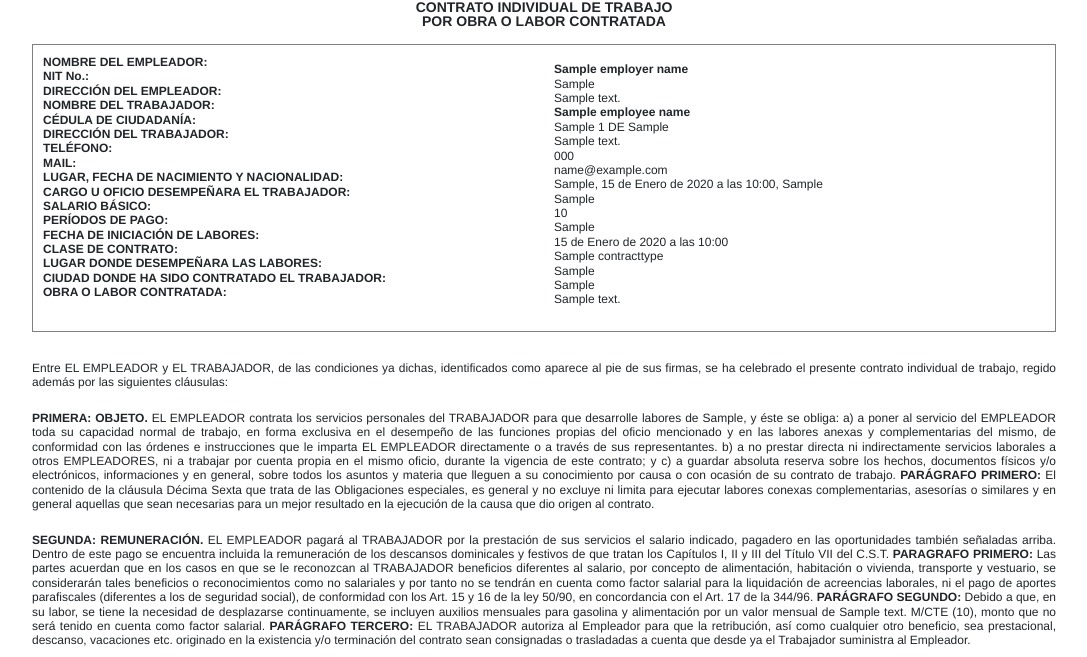
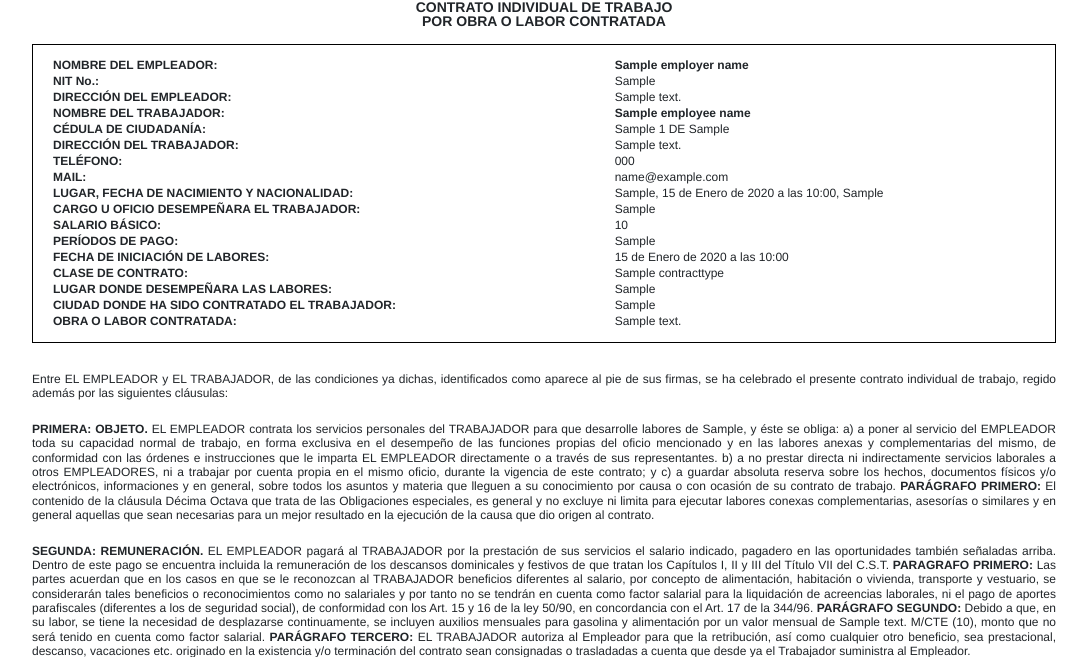
Before and after one commit to diego1996/contract-generator, a Django app: template templates/contracts/individual-employment-contract.html in a window 1280 px wide. Shown: the top 657 px of the page, without its empty margins (96-1183 px from the left). Run offline with Django 4.2, Linux system fonts and the light colour scheme; tables that the repository leaves empty hold one stand-in row (values such as "Sample post"); the template is opened without the code that fills it: values that come from a table or form of the project are taken from there, most other values are stand-ins (such as "Sample title", 1, 10 or a date in 2020).

Commit message:
fix table resume contract

```diff
--- a/templates/contracts/individual-employment-contract.html
+++ b/templates/contracts/individual-employment-contract.html
@@ -18,10 +18,6 @@
             -webkit-text-size-adjust: auto;
         }
 
-        .tab {
-            padding-left: 30px;
-        }
-
         .title {
             font-size: 14px;
             font-family: 'Calibri Light', sans-serif;
@@ -39,21 +35,7 @@
         .text_row {
             font-size: 12px;
             font-family: 'Calibri Light', sans-serif;
-            line-height: 1.2;
-        }
-
-        .table_border {
-            border-style: solid;
-            border-top-width: 1px;
-            border-right-width: 1px;
-            border-bottom-width: 1px;
-            border-left-width: 1px;
-        }
-
-        td {
-            padding-top: 10px;
-            padding-left: 10px;
-            padding-right: 10px;
+            line-height: 0;
         }
 
     </style>
@@ -62,87 +44,149 @@
 <div class="block">
     <p class="title" align="center"><b>CONTRATO INDIVIDUAL DE TRABAJO <br>POR OBRA O LABOR CONTRATADA</b></p>
 </div>
-<table width="100%" class="table_border">
-    <tr>
-        <td width="50%">
+
+<div class="flex-container"
+     style="display:table; width: 100%; padding-bottom: 5px; padding-top: 20px; padding-left: 20px;border:1px solid black">
+    <div style="display: table-row;">
+        <div class="flex-item" style="text-align: left; display: table-cell">
+            <p class="text_row" align=""><b>NOMBRE DEL EMPLEADOR:</b></p>
+        </div>
+        <div class="flex-item" style=" margin: auto; text-align: left; display:table-cell">
+            <p class="text_row" align=""><b>{{ employer_name }}</b></p>
+        </div>
+    </div>
+    <div style="display: table-row">
+        <div class="flex-item" style="text-align: left; display: table-cell">
+            <p class="text_row" align=""><b>NIT No.:</b></p>
+        </div>
+        <div class="flex-item" style=" margin: auto; text-align: left; display:table-cell">
+            <p class="text_row" align="">{{ employer_nit }}</p>
+        </div>
+    </div>
+    <div style="display: table-row">
+        <div class="flex-item" style="text-align: left; display: table-cell">
+            <p class="text_row" align=""><b>DIRECCIÓN DEL EMPLEADOR:</b></p>
+        </div>
+        <div class="flex-item" style=" margin: auto; text-align: left; display:table-cell">
+            <p class="text_row" align="">{{ employer_address }}</p>
+        </div>
+    </div>
+    <div style="display: table-row">
+        <div class="flex-item" style="text-align: left; display: table-cell">
+            <p class="text_row" align=""><b>NOMBRE DEL TRABAJADOR:</b></p>
+        </div>
+        <div class="flex-item" style=" margin: auto; text-align: left; display:table-cell">
+            <p class="text_row" align=""><b>{{ employee_name }}</b></p>
+        </div>
+    </div>
+    <div style="display: table-row">
+        <div class="flex-item" style="text-align: left; display: table-cell">
+            <p class="text_row" align=""><b>CÉDULA DE CIUDADANÍA:</b></p>
+        </div>
+        <div class="flex-item" style=" margin: auto; text-align: left; display:table-cell">
+            <p class="text_row" align="">{{ employee_identification_type }} {{ employee_identification_number }}
+                DE {{ employee_identification_expedition_place }}</p>
+        </div>
+    </div>
+    <div style="display: table-row">
+        <div class="flex-item" style="text-align: left; display: table-cell">
+            <p class="text_row" align=""><b>DIRECCIÓN DEL TRABAJADOR:</b></p>
+        </div>
+        <div class="flex-item" style=" margin: auto; text-align: left; display:table-cell">
+            <p class="text_row" align="">{{ employee_address }}</p>
+        </div>
+    </div>
+    <div style="display: table-row">
+        <div class="flex-item" style="text-align: left; display: table-cell">
+            <p class="text_row" align=""><b>TELÉFONO:</b></p>
+        </div>
+        <div class="flex-item" style=" margin: auto; text-align: left; display:table-cell">
+            <p class="text_row" align="">{{ employee_cellphone }}</p>
+        </div>
+    </div>
+    <div style="display: table-row; ">
+        <div class="flex-item" style="text-align: left; display: table-cell">
+            <p class="text_row" align=""><b>MAIL:</b></p>
+        </div>
+        <div class="flex-item" style=" margin: auto; text-align: left; display:table-cell">
+            <p class="text_row" align="">{{ employee_email }}</p>
+        </div>
+    </div>
+    <div style="display: table-row; ">
+        <div class="flex-item" style="text-align: left; display: table-cell">
+            <p class="text_row" align=""><b>LUGAR, FECHA DE NACIMIENTO Y NACIONALIDAD:</b></p>
+        </div>
+        <div class="flex-item" style=" margin: auto; text-align: left; display:table-cell">
             <p class="text_row" align="">
-                <b>NOMBRE DEL EMPLEADOR:</b>
-                <br>
-                <b>NIT No.:</b>
-                <br>
-                <b>DIRECCIÓN DEL EMPLEADOR:</b>
-                <br>
-                <b>NOMBRE DEL TRABAJADOR:</b>
-                <br>
-                <b>CÉDULA DE CIUDADANÍA:</b>
-                <br>
-                <b>DIRECCIÓN DEL TRABAJADOR:</b>
-                <br>
-                <b>TELÉFONO:</b>
-                <br>
-                <b>MAIL:</b>
-                <br>
-                <b>LUGAR, FECHA DE NACIMIENTO Y NACIONALIDAD:</b>
-                <br>
-                <b>CARGO U OFICIO DESEMPEÑARA EL TRABAJADOR:</b>
-                <br>
-                <b>SALARIO BÁSICO:</b>
-                <br>
-                <b>PERÍODOS DE PAGO:</b>
-                <br>
-                <b>FECHA DE INICIACIÓN DE LABORES:</b>
-                <br>
-                <b>CLASE DE CONTRATO:</b>
-                <br>
-                <b>LUGAR DONDE DESEMPEÑARA LAS LABORES:</b>
-                <br>
-                <b>CIUDAD DONDE HA SIDO CONTRATADO EL TRABAJADOR:</b>
-                <br>
-                <b>OBRA O LABOR CONTRATADA:</b>
-                <br>
-                <br>
+                {{ employee_place_birth }}, {{ employee_date_birth }}, {{ employee_nationality }}
             </p>
-        </td>
-        <td>
-            <p class="text_row" align="">
-                <b>{{ employer_name }}</b>
-                <br>
-                {{ employer_nit }}
-                <br>
-                {{ employer_address }}
-                <br>
-                <b>{{ employee_name }}</b>
-                <br>
-                {{ employee_identification_type }} {{ employee_identification_number }}
-                DE {{ employee_identification_expedition_place }}
-                <br>
-                {{ employee_address }}
-                <br>
-                {{ employee_cellphone }}
-                <br>
-                {{ employee_email }}
-                <br>
-                {{ employee_place_birth }}, {{ employee_date_birth }}, {{ employee_nationality }}
-                <br>
-                {{ contract_position }}
-                <br>
-                {{ contract_base_salary }}
-                <br>
-                {{ contract_paid_period }}
-                <br>
-                {{ contract_start_work_date }}
-                <br>
-                {{ contract_type }}
-                <br>
-                {{ contract_place_work }}
-                <br>
-                {{ contract_city }}
-                <br>
-                {{ contract_position_description }}
-            </p>
-        </td>
-    </tr>
-</table>
+        </div>
+    </div>
+    <div style="display: table-row; ">
+        <div class="flex-item" style="text-align: left; display: table-cell">
+            <p class="text_row" align=""><b>CARGO U OFICIO DESEMPEÑARA EL TRABAJADOR:</b></p>
+        </div>
+        <div class="flex-item" style=" margin: auto; text-align: left; display:table-cell">
+            <p class="text_row" align="">{{ contract_position }}</p>
+        </div>
+    </div>
+    <div style="display: table-row; ">
+        <div class="flex-item" style="text-align: left; display: table-cell">
+            <p class="text_row" align=""><b>SALARIO BÁSICO:</b></p>
+        </div>
+        <div class="flex-item" style=" margin: auto; text-align: left; display:table-cell">
+            <p class="text_row" align="">{{ contract_base_salary }}</p>
+        </div>
+    </div>
+    <div style="display: table-row; ">
+        <div class="flex-item" style="text-align: left; display: table-cell">
+            <p class="text_row" align=""><b>PERÍODOS DE PAGO:</b></p>
+        </div>
+        <div class="flex-item" style=" margin: auto; text-align: left; display:table-cell">
+            <p class="text_row" align="">{{ contract_paid_period }}</p>
+        </div>
+    </div>
+    <div style="display: table-row; ">
+        <div class="flex-item" style="text-align: left; display: table-cell">
+            <p class="text_row" align=""><b>FECHA DE INICIACIÓN DE LABORES:</b></p>
+        </div>
+        <div class="flex-item" style=" margin: auto; text-align: left; display:table-cell">
+            <p class="text_row" align="">{{ contract_start_work_date }}</p>
+        </div>
+    </div>
+    <div style="display: table-row; ">
+        <div class="flex-item" style="text-align: left; display: table-cell">
+            <p class="text_row" align=""><b>CLASE DE CONTRATO:</b></p>
+        </div>
+        <div class="flex-item" style=" margin: auto; text-align: left; display:table-cell">
+            <p class="text_row" align="">{{ contract_type }}</p>
+        </div>
+    </div>
+    <div style="display: table-row; ">
+        <div class="flex-item" style="text-align: left; display: table-cell">
+            <p class="text_row" align=""><b>LUGAR DONDE DESEMPEÑARA LAS LABORES:</b></p>
+        </div>
+        <div class="flex-item" style=" margin: auto; text-align: left; display:table-cell">
+            <p class="text_row" align="">{{ contract_place_work }}</p>
+        </div>
+    </div>
+    <div style="display: table-row; ">
+        <div class="flex-item" style="text-align: left; display: table-cell">
+            <p class="text_row" align=""><b>CIUDAD DONDE HA SIDO CONTRATADO EL TRABAJADOR:</b></p>
+        </div>
+        <div class="flex-item" style=" margin: auto; text-align: left; display:table-cell">
+            <p class="text_row" align="">{{ contract_city }}</p>
+        </div>
+    </div>
+    <div style="display: table-row; ">
+        <div class="flex-item" style="text-align: left; display: table-cell">
+            <p class="text_row" align=""><b>OBRA O LABOR CONTRATADA:</b></p>
+        </div>
+        <div class="flex-item" style=" margin: auto; text-align: left; display:table-cell">
+            <p class="text_row" align="">{{ contract_position_description }}</p>
+        </div>
+    </div>
+</div>
 <br>
 <div class="block">
     <p class="text">
@@ -161,7 +205,7 @@
         otros EMPLEADORES, ni a trabajar por cuenta propia en el mismo oficio, durante la vigencia de este contrato; y
         c) a guardar absoluta reserva sobre los hechos, documentos físicos y/o electrónicos, informaciones y en general,
         sobre todos los asuntos y materia que lleguen a su conocimiento por causa o con ocasión de su contrato de
-        trabajo. <b>PARÁGRAFO PRIMERO:</b> El contenido de la cláusula Décima Sexta que trata de las Obligaciones
+        trabajo. <b>PARÁGRAFO PRIMERO:</b> El contenido de la cláusula Décima Octava que trata de las Obligaciones
         especiales,
         es general y no excluye ni limita para ejecutar labores conexas complementarias, asesorías o similares y en
         general aquellas que sean necesarias para un mejor resultado en la ejecución de la causa que dio origen al
```
